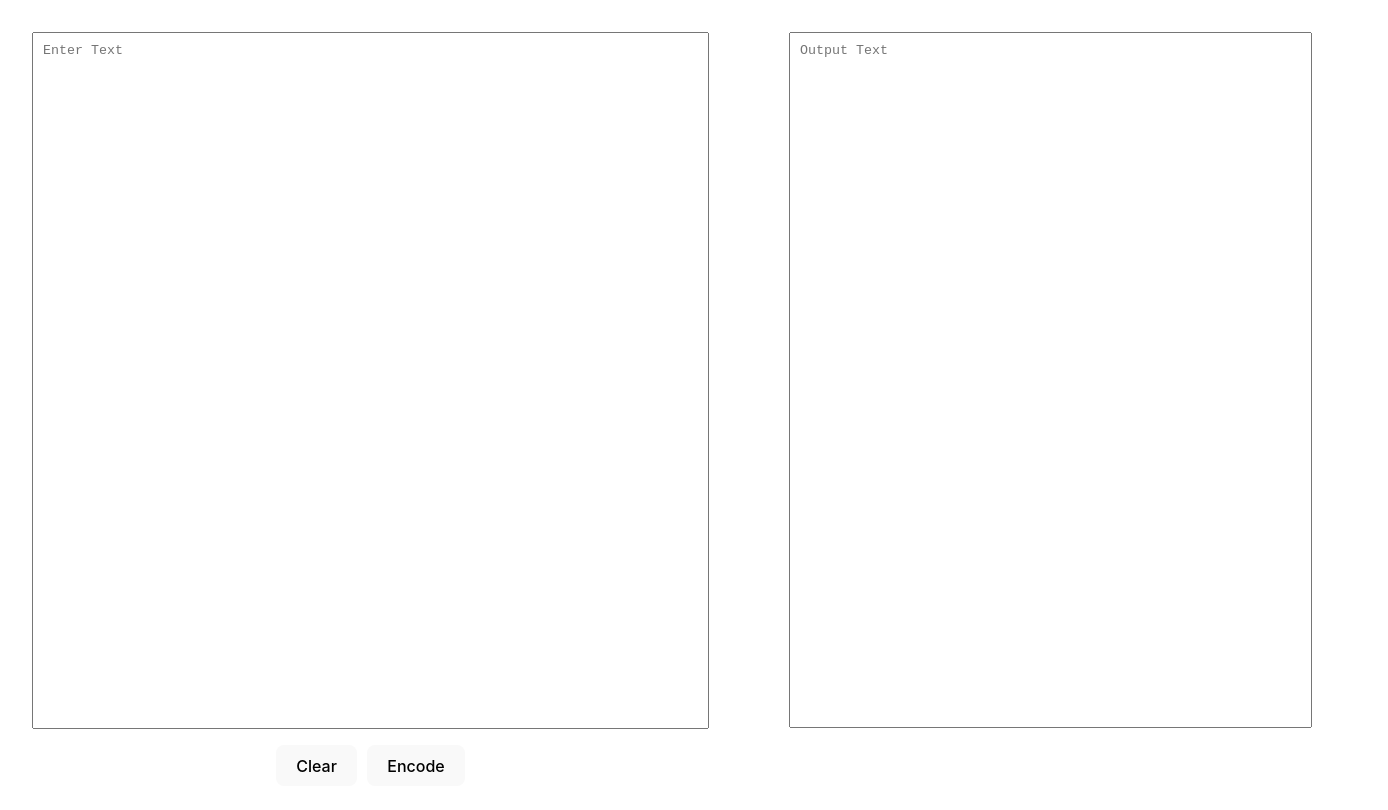
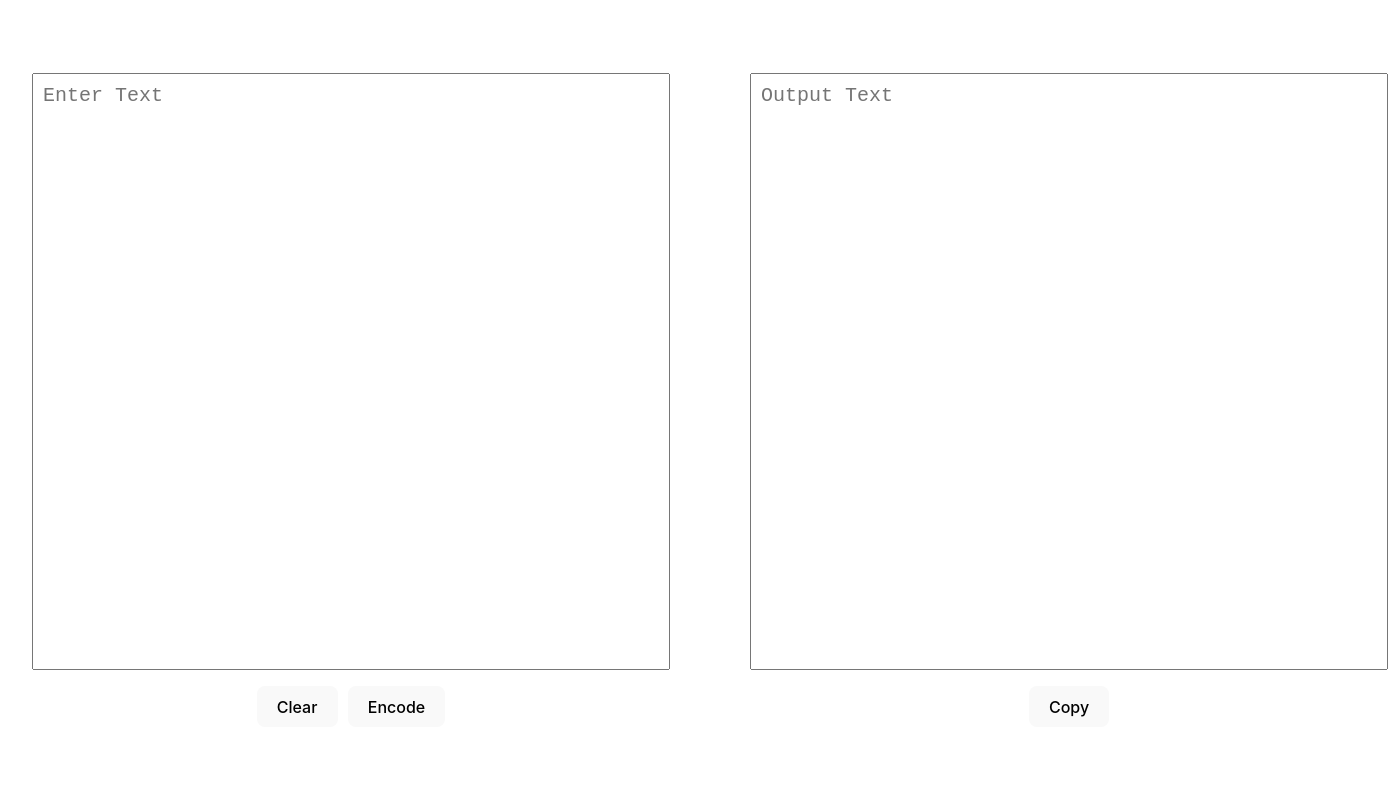
Before and after one commit to teykamp/character-scrambler, a React (Vite) app: page / in a window 1280 px wide. Shown: the top 810 px of the page, 1388 px wide, since content can reach past the window. Built offline with nearby package versions, Linux system fonts and the light colour scheme.

Commit message:
added copy to clipboard

```diff
--- a/src/components/ConverterOutput.tsx
+++ b/src/components/ConverterOutput.tsx
@@ -1,24 +1,70 @@
-import React from 'react'
+import React, { useState } from 'react'
+import { variants } from '../data/data'
+import type { Variants } from '../data/data'
 
 interface Props {
   textToEncode: string
 }
 
 const ConverterOutput: React.FC<Props> = ({ textToEncode }) => {
+
+  const handleCopyEncodedText = () => {
+    if (encodedText) {
+      try {
+        navigator.clipboard.writeText(encodedText)
+        console.log("Text copied to clipboard")
+      } catch (error) {
+        console.error("Failed to copy text to clipboard:", error)
+      }
+    }
+  }
+
+  const encodeText = (textToEncode: string, encodingVariants: Variants) => {
+    return textToEncode
+      .split('')
+      .map(char => {
+        const charVariants = encodingVariants[char]
+        if (charVariants && charVariants.length > 0) {
+          const randomIndex = Math.floor(Math.random() * charVariants.length)
+          return charVariants[randomIndex]
+        } else {
+          return char
+        }
+      })
+      .join('')
+  }
+
+  const encodedText = encodeText(textToEncode, variants)
+
   return (
-    <>
+    <div style={{
+      display: 'block',
+    }}>
       <textarea
-        value={textToEncode}
+        value={encodedText}
         style={{
           resize: 'none',
           padding: '10px',
-          marginBottom: '58px',
+          fontSize: '20px',
         }}
-        cols={80}
         placeholder="Output Text"
         readOnly
+        rows={25}
+        cols={50}
       ></textarea>
-    </>
+      <div style={{
+        display: 'flex',
+        justifyContent: 'center',
+        gap: '10px',
+      }}>
+        <button
+          onClick={handleCopyEncodedText}
+          style={{
+            marginTop: '10px',
+          }}
+        >Copy</button>
+      </div>
+    </div>
   )
 }
 
--- a/src/components/UserInput.tsx
+++ b/src/components/UserInput.tsx
@@ -30,9 +30,10 @@ const [userInput, setUserInput] = useState('')
           style={{
             resize: 'none',
             padding: '10px',
+            fontSize: '20px',
           }}
-          rows={45}
-          cols={80}
+          rows={25}
+          cols={50}
           placeholder="Enter Text"
         ></textarea>
       </div>
--- /dev/null
+++ b/src/data/data.ts
@@ -0,0 +1,102 @@
+export type Variants = {
+  [key: string]: string[]
+}
+
+// more exhaustive list here
+// https://github.com/codebox/homoglyph/blob/master/raw_data/chars.txt
+export const variants = {
+  "a": [
+    "\u0430",
+    "\u00e0",
+    "\u00e1",
+    "\u1ea1",
+    "\u0105"
+  ],
+  "c": [
+    "\u0441",
+    "\u0188",
+    "\u010b"
+  ],
+  "d": [
+    "\u0501",
+    "\u0257"
+  ],
+  "e": [
+    "\u0435",
+    "\u1eb9",
+    "\u0117",
+    "\u0117",
+    "\u00e9",
+    "\u00e8"
+  ],
+  "g": [
+    "\u0121"
+  ],
+  "h": [
+    "\u04bb"
+  ],
+  "i": [
+    "\u0456",
+    "\u00ed",
+    "\u00ec",
+    "\u00ef"
+  ],
+  "j": [
+    "\u0458",
+    "\u029d"
+  ],
+  "k": [
+    "\u03ba"
+  ],
+  "l": [
+    "\u04cf",
+    "\u1e37"
+  ],
+  "n": [
+    "\u0578"
+  ],
+  "o": [
+    "\u043e",
+    "\u03bf",
+    "\u0585",
+    "\u022f",
+    "\u1ecd",
+    "\u1ecf",
+    "\u01a1",
+    "\u00f6",
+    "\u00f3",
+    "\u00f2"
+  ],
+  "p": [
+    "\u0440"
+  ],
+  "q": [
+    "\u0566"
+  ],
+  "s": [
+    "\u0282"
+  ],
+  "u": [
+    "\u03c5",
+    "\u057d",
+    "\u00fc",
+    "\u00fa",
+    "\u00f9"
+  ],
+  "v": [
+    "\u03bd",
+    "\u0475"
+  ],
+  "x": [
+    "\u0445",
+    "\u04b3"
+  ],
+  "y": [
+    "\u0443",
+    "\u00fd"
+  ],
+  "z": [
+    "\u0290",
+    "\u017c"
+  ]
+}
```
